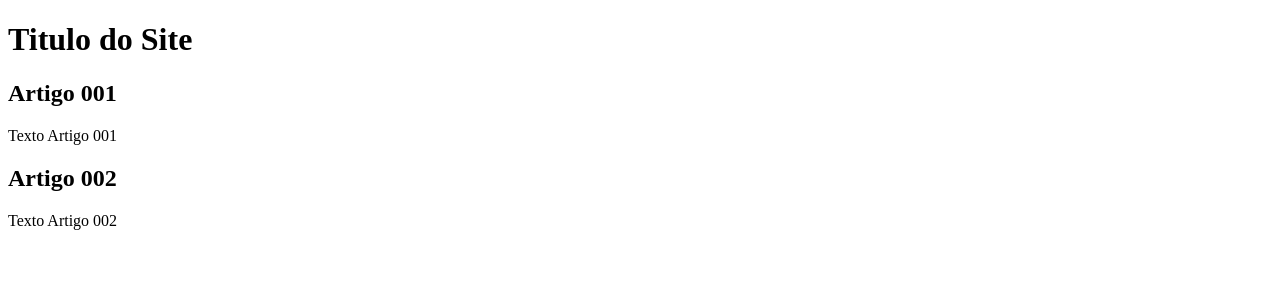
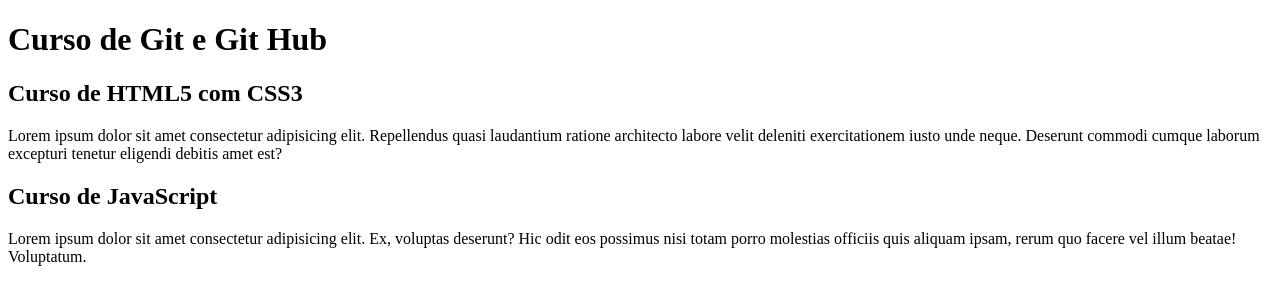
Before and after one commit to AlexandreRodriguesFurtado/projeto-site, a plain HTML site: page index.html in a window 1280 px wide. Drawn offline with Linux system fonts and the light colour scheme.

Commit message:
comecei a escrever o conteúdo

```diff
--- a/index.html
+++ b/index.html
@@ -9,15 +9,15 @@
 <body>
     <main>
         <header>
-            <h1>Titulo do Site</h1>
+            <h1>Curso de Git e Git Hub</h1>
         </header>
         <article>
-            <h2>Artigo 001</h2>
-            <p>Texto Artigo 001</p>
+            <h2>Curso de HTML5 com CSS3</h2>
+            <p>Lorem ipsum dolor sit amet consectetur adipisicing elit. Repellendus quasi laudantium ratione architecto labore velit deleniti exercitationem iusto unde neque. Deserunt commodi cumque laborum excepturi tenetur eligendi debitis amet est?</p>
         </article>
         <article>
-            <h2>Artigo 002</h2>
-            <p>Texto Artigo 002</p>
+            <h2>Curso de JavaScript</h2>
+            <p>Lorem ipsum dolor sit amet consectetur adipisicing elit. Ex, voluptas deserunt? Hic odit eos possimus nisi totam porro molestias officiis quis aliquam ipsam, rerum quo facere vel illum beatae! Voluptatum.</p>
         </article>
     </main>
 </body>
```
